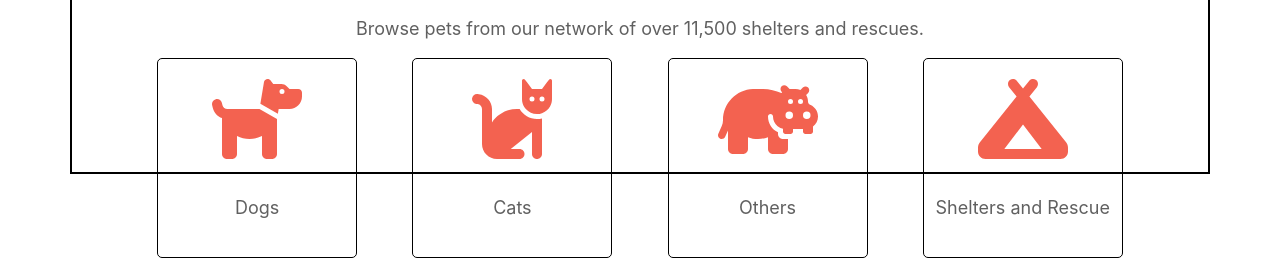
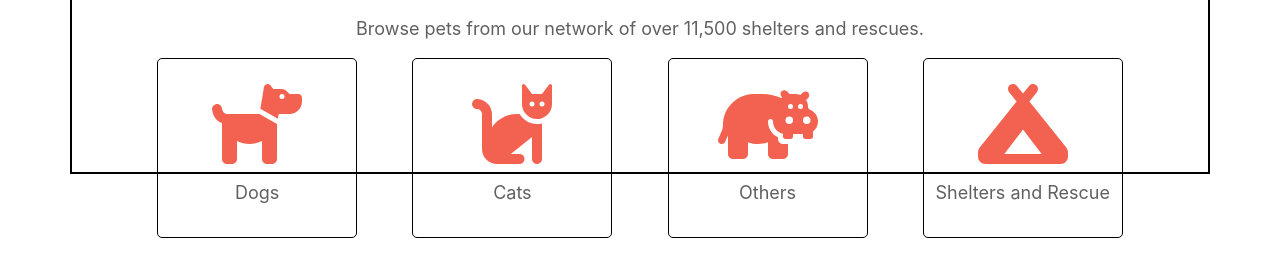
Before and after one commit to rogmide/pettreasure, a React (Create React App) app in the folder frontend/: page / in a window 1280 px wide. Shown: the part 746-1004 px from the top of the page. Built offline with nearby package versions, Linux system fonts and the light colour scheme; no server answers.

Commit message:
small margen change on pet seach icon

```diff
--- a/frontend/src/Home/MiddleIcon.css
+++ b/frontend/src/Home/MiddleIcon.css
@@ -7,7 +7,8 @@
 .iconHolder {
   border: 1px solid black;
   width: 200px;
-  height: 200px;
+  height: 180px;
+  padding-top: 10px;
   display: flex;
   flex-direction: column;
   justify-content: center;
--- a/frontend/src/Home/MiddleIcon.js
+++ b/frontend/src/Home/MiddleIcon.js
@@ -22,7 +22,7 @@ const MiddleIcon = ({ type, linkTo, animal }) => {
             style={{
               display: "flex",
               justifyContent: "center",
-              marginTop: "30px",
+              marginTop: "10px",
             }}
           >
             <p>{animal}</p>
```
